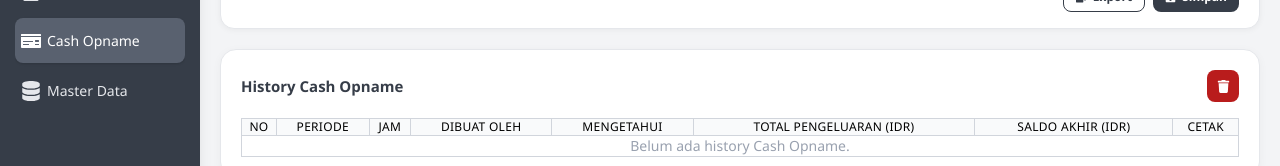
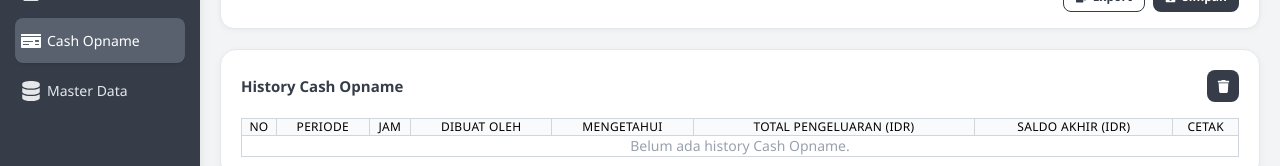
Before and after one commit to Nuril-Amada/Smart, a React (Vite) app: page /CashOpname in a window 1280 px wide. Shown: the part 283-449 px from the top of the page. Built offline with nearby package versions, Linux system fonts and the light colour scheme.

Commit message:
Update Tampilan

```diff
--- a/src/pages/CashOpname.jsx
+++ b/src/pages/CashOpname.jsx
@@ -3,7 +3,6 @@ import {
     FaCashRegister,
     FaSave,
     FaPrint,
-    FaDownload,
     FaSearch,
     FaTimes,
     FaChevronLeft,
@@ -11,7 +10,6 @@ import {
     FaTrash,
     FaTrashAlt,
     FaFileExport,
-    FaExclamationTriangle,
     FaEdit,
 } from "react-icons/fa";
 import jsPDF from "jspdf";
@@ -859,7 +857,7 @@ export default function CashOpname() {
     const [history, setHistory] = useState([]);
     const [historyLoading, setHistoryLoading] = useState(true);
     const [page, setPage] = useState(1);
-    const perPage = 10;
+    const perPage = 5;
 
     const [editingId, setEditingId] = useState(null); // null = mode buat baru
     const formRef = useRef(null);
@@ -1393,7 +1391,7 @@ export default function CashOpname() {
                                 style={{
                                     display: "inline-flex", alignItems: "center", justifyContent: "center",
                                     width: "32px", height: "32px",
-                                    background: "#b91c1c", color: "#fff", border: "none",
+                                    background: "#363D48", color: "#fff", border: "none",
                                     borderRadius: "8px", cursor: "pointer",
                                 }}
                             >
```
